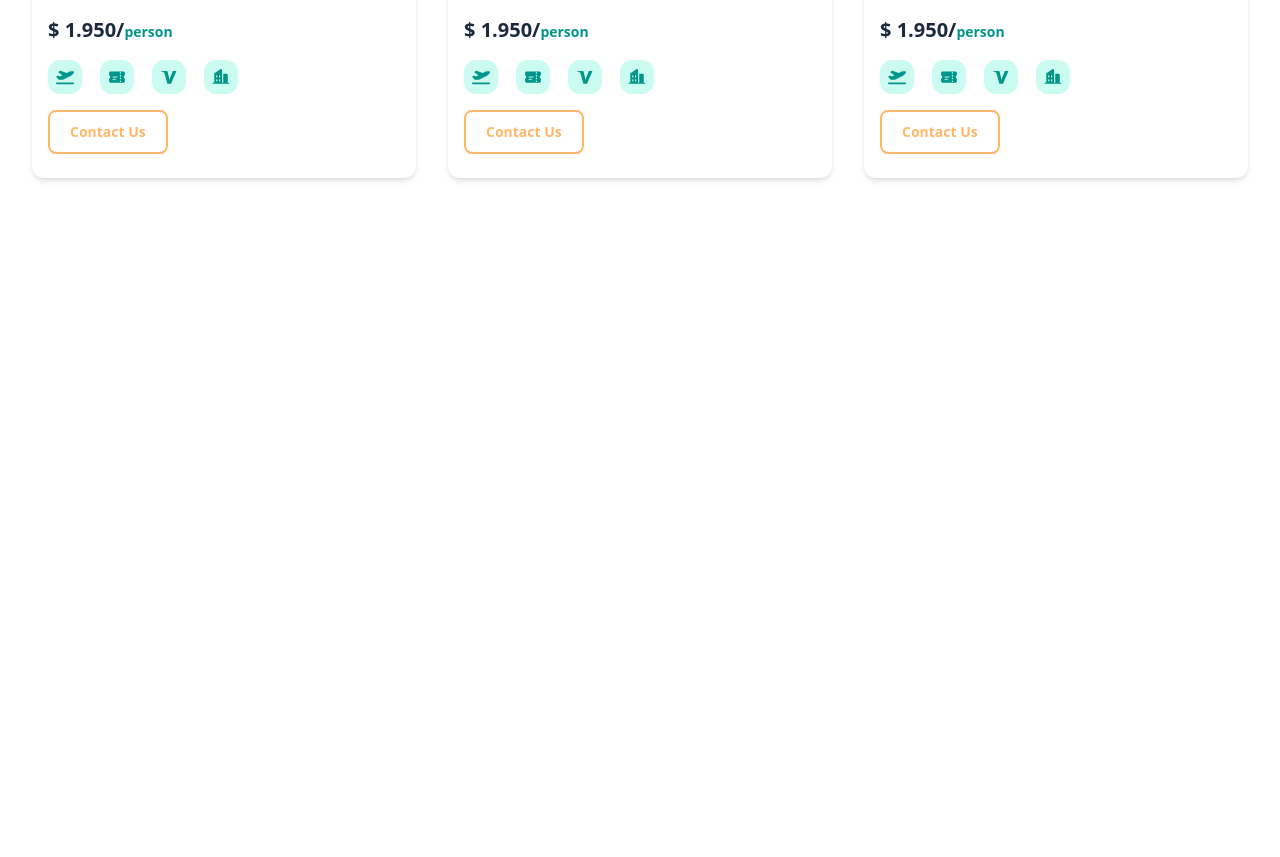
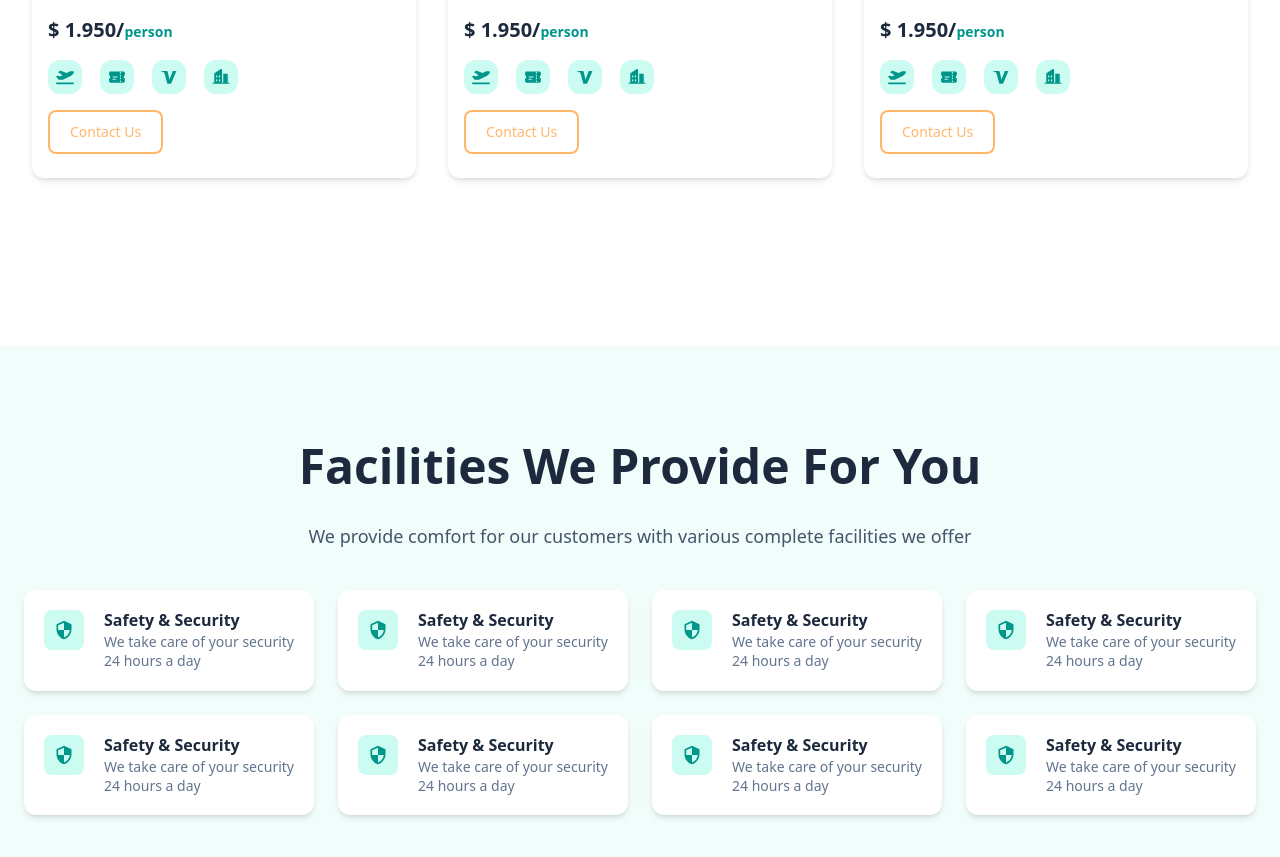
Before and after one commit to mfdpdev/al-nasr-hajj-umrah-ui-slice, a React (Vite) app: page / in a window 1280 px wide. Shown: the part 3030-3887 px from the top of the page. Before the commit the page ends 3304 px from the top, so only its background shows below. Built offline with nearby package versions, Linux system fonts and the light colour scheme.

Commit message:
feat: create basic style facility section

```diff
--- a/src/App.jsx
+++ b/src/App.jsx
@@ -1,5 +1,6 @@
 import Navbar from "./components/header/Navbar"
 import AboutUs from "./sections/about-us/AboutUs"
+import Facilities from "./sections/facilities/Facilities"
 import Home from "./sections/home/Home"
 import Package from "./sections/package/Package"
 
@@ -12,6 +13,7 @@ function App() {
         <Home />
         <AboutUs />
         <Package />
+        <Facilities />
       </div>
     </>
   )
--- a/src/components/card/Card.jsx
+++ b/src/components/card/Card.jsx
@@ -59,7 +59,7 @@ export default function Card(){
           <button
             className="
               px-6 sm:px-5 py-3 sm:py-2.5
-              text-sm sm:text-xs md:text-sm font-semibold rounded-lg
+              text-sm sm:text-xs md:text-sm rounded-lg
               bg-white border-2 border-orange-300 text-orange-300
               hover:bg-orange-300 hover:text-white
               transition-all duration-300 transform
--- /dev/null
+++ b/src/components/card/FacilityCard.jsx
@@ -0,0 +1,27 @@
+import { MdOutlineSecurity } from "react-icons/md";
+export default function FacilityCard(){
+  return (
+    <>
+      <div className="flex items-center md:items-start gap-4 sm:gap-5 bg-white shadow-md hover:shadow-lg
+                p-4 sm:p-5 rounded-xl transition-shadow w-full">
+
+  {/* Icon */}
+  <div className="p-3 sm:p-2.5 bg-teal-100 rounded-lg sm:rounded-lg flex-shrink-0">
+    {/* Mobile: besar (28px) → Tablet & Desktop: kecil (20px) */}
+    <MdOutlineSecurity className="w-7 h-7 sm:w-5 sm:h-5 text-teal-600" />
+  </div>
+
+  {/* Teks */}
+  <div className="text-left">
+    {/* Mobile: besar → Tablet & Desktop: kecil & rapi */}
+    <h3 className="font-bold text-base sm:font-semibold sm:text-sm lg:text-base text-slate-800 leading-tight">
+      Safety & Security
+    </h3>
+    <p className="text-sm sm:text-xs lg:text-sm text-slate-600 sm:text-slate-500 mt-1 sm:mt-0.5 leading-relaxed sm:leading-snug">
+      We take care of your security 24 hours a day
+    </p>
+  </div>
+</div>
+    </>
+  )
+}
--- /dev/null
+++ b/src/sections/facilities/Facilities.jsx
@@ -0,0 +1,42 @@
+import FacilityCard from "../../components/card/FacilityCard";
+
+export default function Facilities(){
+  return (
+    <>
+      <section className="bg-teal-50 py-16 lg:py-24">
+  <div className="max-w-7xl mx-auto px-6 text-center space-y-8">
+
+    <h1 className="text-3xl sm:text-4xl lg:text-5xl font-extrabold text-slate-800">
+      Facilities We Provide For You
+    </h1>
+
+    <p className="text-base sm:text-lg text-slate-600 max-w-2xl mx-auto">
+      We provide comfort for our customers with various complete facilities we offer
+    </p>
+
+    {/* INI YANG BENER, 100% RESPONSIF + MAKS 4 KOLOM */}
+    <div className="
+      grid
+      grid-cols-1          /* Mobile: 1 kolom */
+      sm:grid-cols-2       /* Tablet kecil: 2 kolom */
+      md:grid-cols-3       /* Tablet besar: 3 kolom */
+      lg:grid-cols-4       /* Desktop: 4 kolom → otomatis 2 baris kalau 8 card */
+      gap-6
+      mt-10
+    ">
+      <FacilityCard />
+      <FacilityCard />
+      <FacilityCard />
+      <FacilityCard />
+      <FacilityCard />
+      <FacilityCard />
+      <FacilityCard />
+      <FacilityCard />
+      {/* Tambah lagi juga aman, otomatis nambah baris */}
+    </div>
+
+  </div>
+</section>
+    </>
+  )
+}
```
